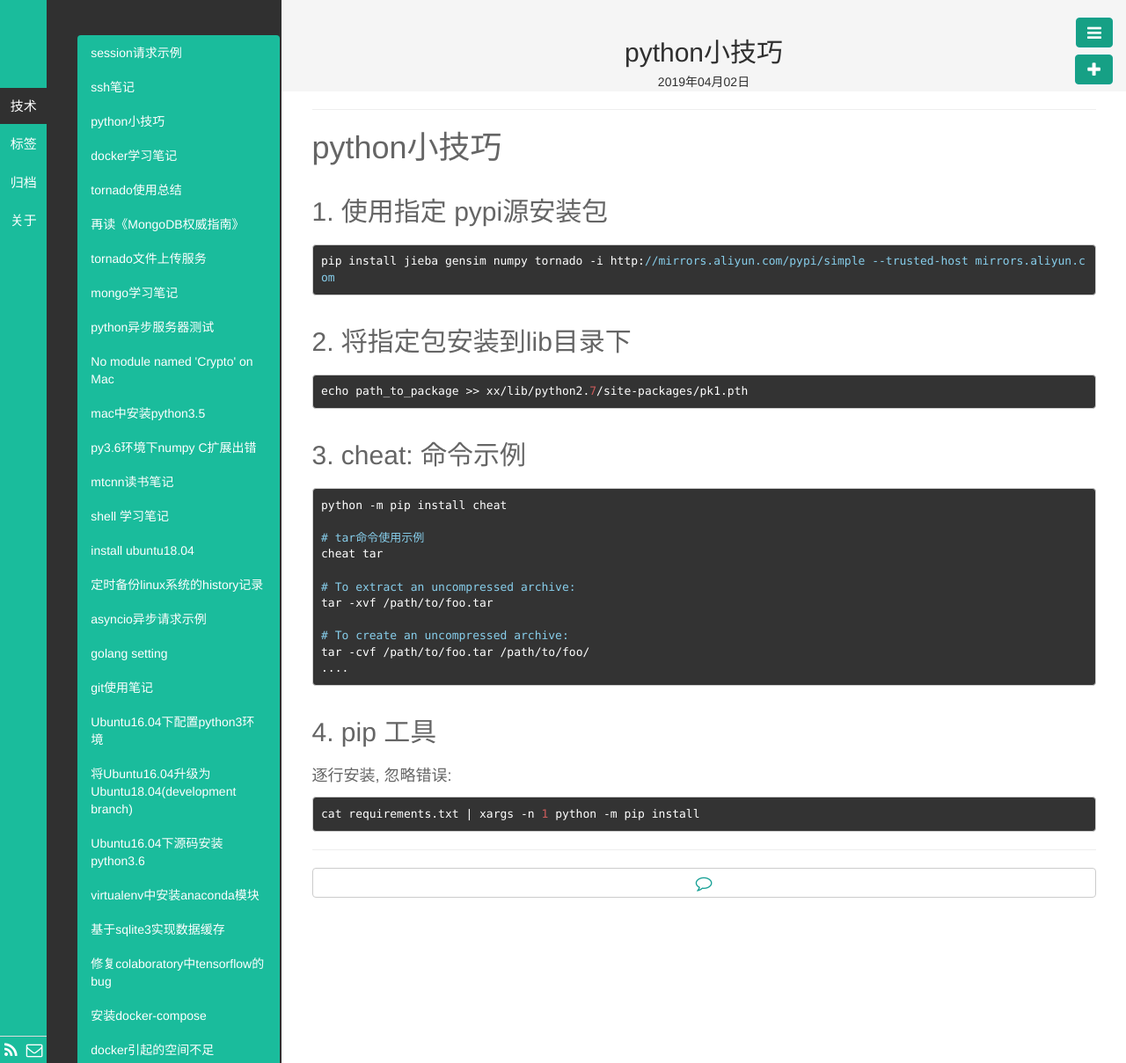
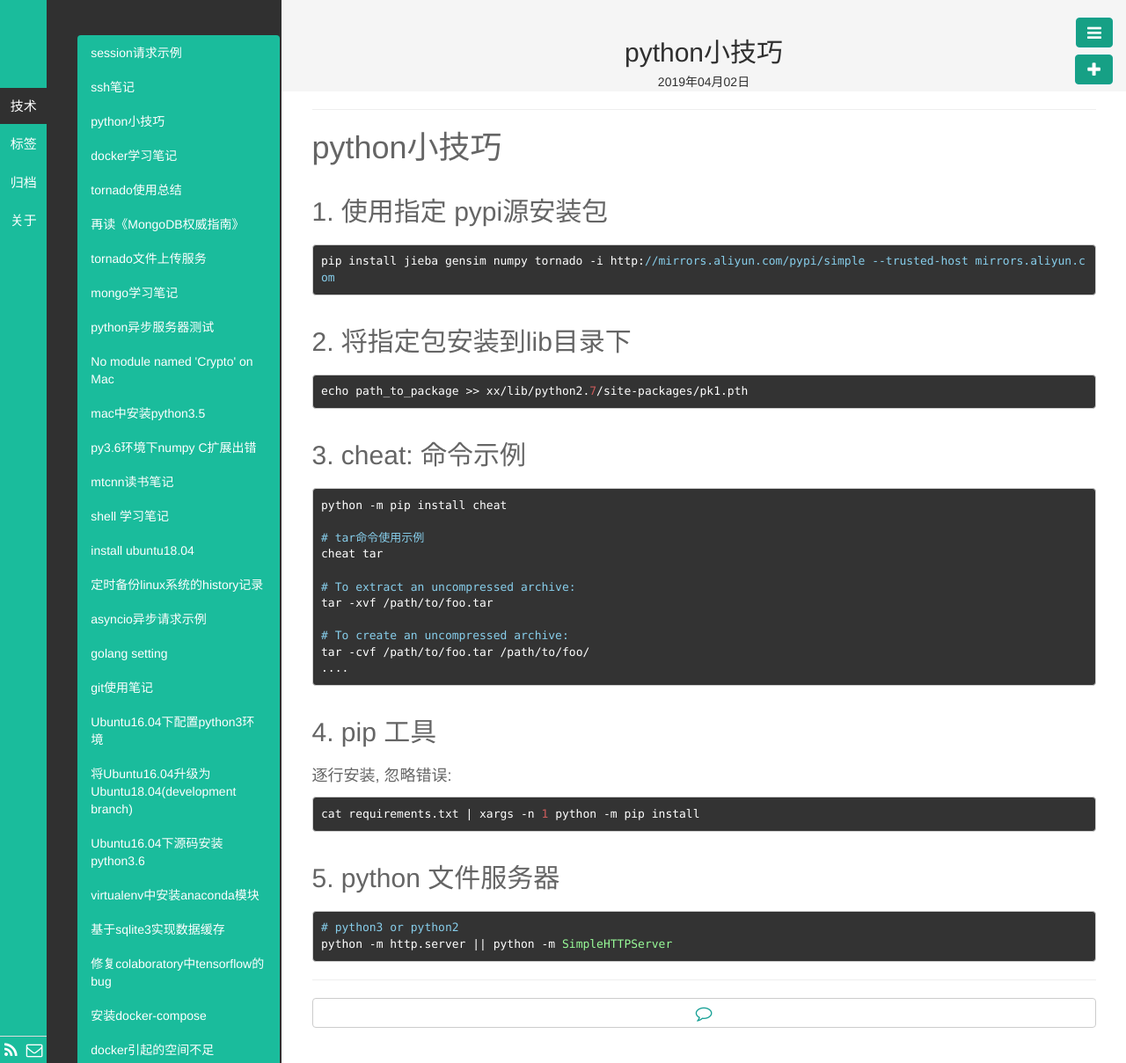
Before and after one commit to fengrk/frkhit.github.io, a Jekyll site: the page built from _posts/blog/2019-04-02-python_tips.md, in a window 1280 px wide. Shown: the whole page at 88% size. Built offline with Jekyll 4.4.1, drawn with Linux system fonts in a browser that asks for light colours; Markdown is read by kramdown in place of the engine named in the settings.

Commit message:
Update 2019-04-02-python_tips.md

````diff
--- a/_posts/blog/2019-04-02-python_tips.md
+++ b/_posts/blog/2019-04-02-python_tips.md
@@ -40,3 +40,9 @@ tar -cvf /path/to/foo.tar /path/to/foo/
 ```
 cat requirements.txt | xargs -n 1 python -m pip install
 ```
+
+## 5. python 文件服务器
+```
+# python3 or python2
+python -m http.server || python -m SimpleHTTPServer
+```
````
